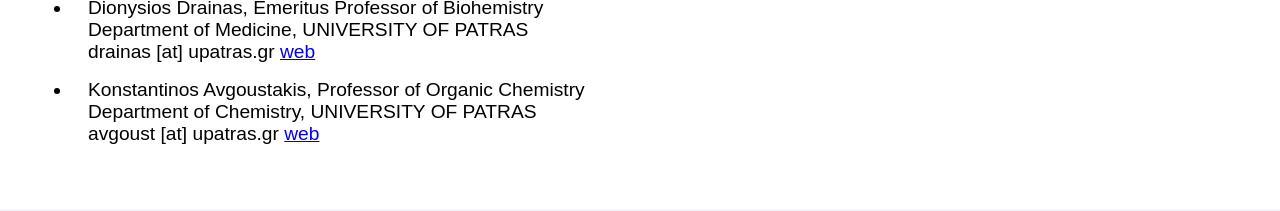
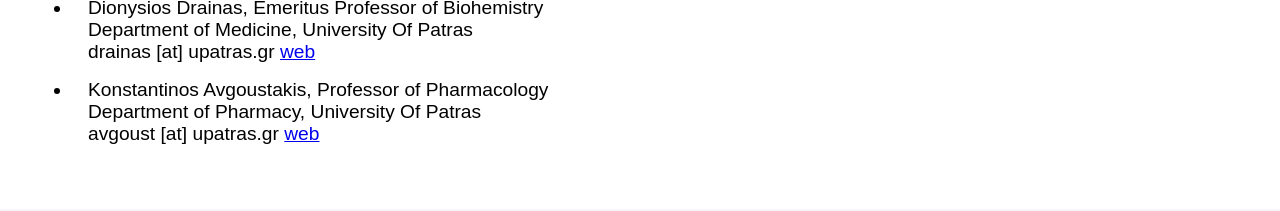
Before and after one commit to evdra/cr-rasp.github.io, a plain HTML site: page index.html in a window 1280 px wide. Shown: the part 3229-3440 px from the top of the page. Drawn offline with Linux system fonts and the light colour scheme.

Commit message:
content fixes

```diff
--- a/index.html
+++ b/index.html
@@ -122,17 +122,17 @@
             <h2>Inventors</h2>
             <ul>
                 <li class="list-item">Dionysios Papaioannou, Emeritus Professor of Organic Chemistry
-                    <br>Department of Chemistry, UNIVERSITY OF PATRAS<br>
+                    <br>Department of Chemistry, University Of Patras<br>
                     dapapaio [at] upatras.gr
                     <a href="https://www.chem.upatras.gr/faculty/papaioannou" target="_blank">web</a>
                 </li>
                 <li class="list-item">Dionysios Drainas, Emeritus Professor of Biohemistry
-                    <br>Department of Medicine, UNIVERSITY OF PATRAS<br>
+                    <br>Department of Medicine, University Of Patras<br>
                     drainas [at] upatras.gr
                     <a href="https://www.med.upatras.gr/en/department-of-biochemistry-and-biotechnology" target="_blank">web</a>
                 </li>
-                <li class="list-item">Konstantinos Avgoustakis, Professor of Organic Chemistry
-                    <br>Department of Chemistry, UNIVERSITY OF PATRAS<br>
+                <li class="list-item">Konstantinos Avgoustakis, Professor of Pharmacology
+                    <br>Department of Pharmacy, University Of Patras<br>
                     avgoust [at] upatras.gr
                     <a href="https://www.pharmacy.upatras.gr/index.php/el/staff/personell/professors/335-avgoustakis-konstantinos" target="_blank">web</a>
                 </li>
```
